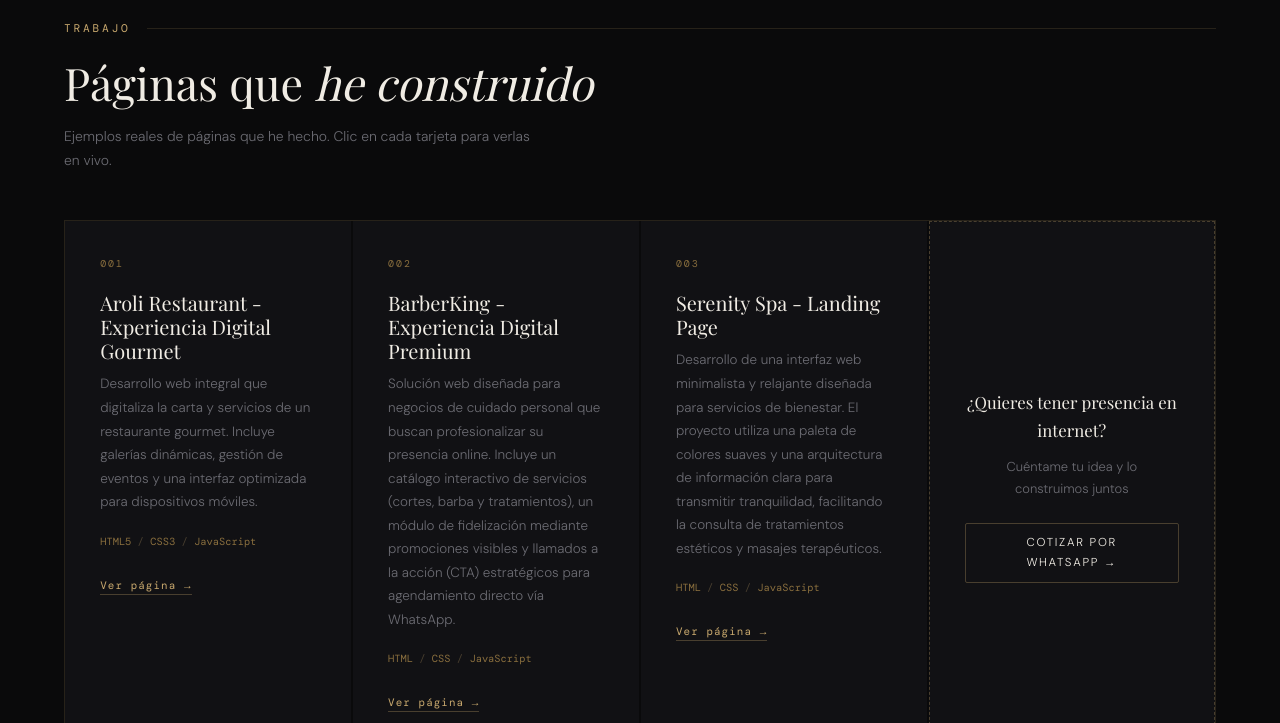
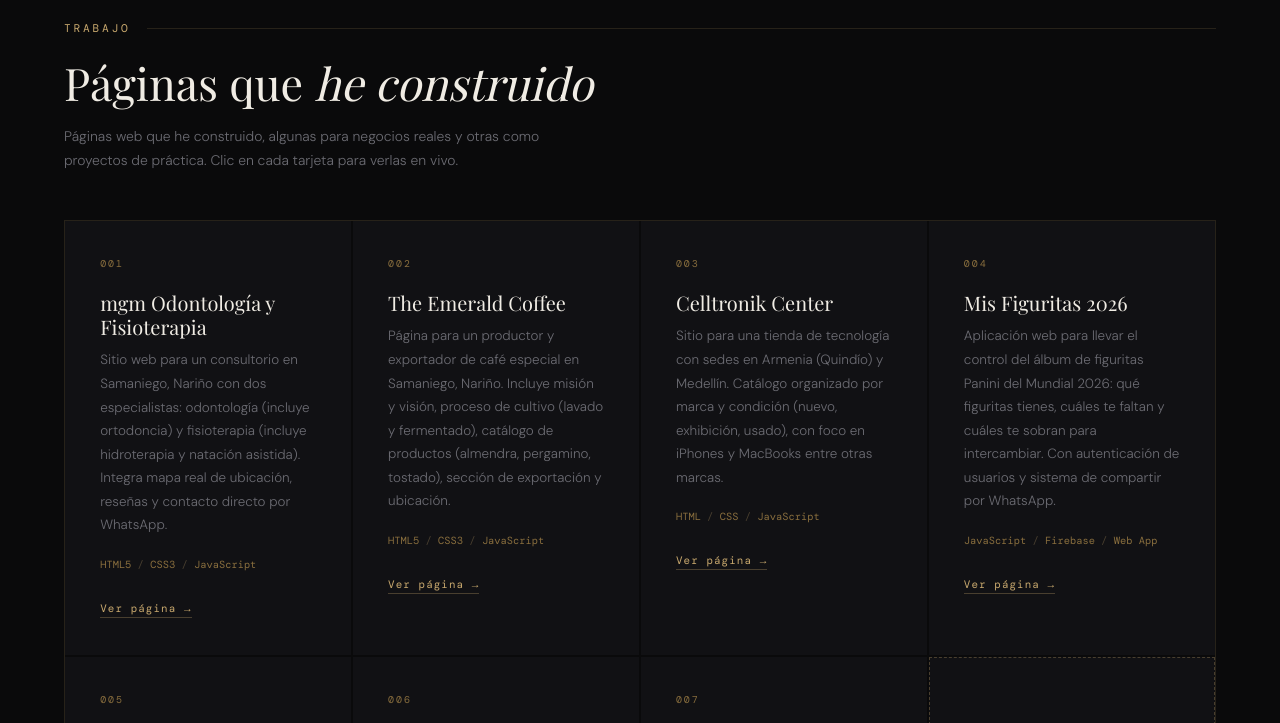
Before and after one commit to cristhian-sanchez/Portafolio, a plain HTML site: page index.html in a window 1280 px wide. Shown: the part 1880-2603 px from the top of the page. Drawn offline with nearby package versions, Linux system fonts and the light colour scheme; a web font is replaced by a local one.

Commit message:
Add files via upload

```diff
--- a/index.html
+++ b/index.html
@@ -3,7 +3,11 @@
 <head>
 <meta charset="UTF-8">
 <meta name="viewport" content="width=device-width, initial-scale=1.0">
-<title>Cristhian Sánchez — Desarrollo Web</title>
+<title>Cristhian Sánchez — Desarrollo Web en Pasto, Colombia</title>
+<meta name="description" content="Desarrollador web freelance en Pasto, Nariño. Construyo páginas web modernas, rápidas y a medida para negocios y emprendedores. Sitios reales entregados, precios claros en COP.">
+<meta property="og:title" content="Cristhian Sánchez — Desarrollo Web">
+<meta property="og:description" content="Páginas web modernas y a medida para negocios en Colombia. Mira los sitios que he construido.">
+<meta property="og:type" content="website">
 <link rel="preconnect" href="https://fonts.googleapis.com">
 <link href="https://fonts.googleapis.com/css2?family=Playfair+Display:ital,wght@0,400;0,700;1,400&family=DM+Sans:wght@300;400;500&family=DM+Mono:wght@400;500&display=swap" rel="stylesheet">
 <link rel="stylesheet" href="style.css">
@@ -48,7 +52,7 @@
     <div class="about-text">
       <p>
         Soy <strong>Cristhian David Sánchez Linares</strong>, tengo 18 años y estoy
-        cursando segundo semestre de <strong>Ingeniería de Software en la UCC</strong>, Pasto.
+        cursando tercer semestre de <strong>Ingeniería de Software en la UCC</strong>, Pasto.
         Llevo un año construyendo páginas web y cada proyecto me enseña algo nuevo.
       </p>
       <p>
@@ -71,7 +75,7 @@
         <div class="stat-label">Año creando páginas web</div>
       </div>
       <div class="stat">
-        <div class="stat-num">2°</div>
+        <div class="stat-num">3°</div>
         <div class="stat-label">Semestre Ing. Software UCC</div>
       </div>
       <div class="stat">
@@ -79,8 +83,8 @@
         <div class="stat-label">Tiempo de respuesta</div>
       </div>
       <div class="stat">
-        <div class="stat-num">100%</div>
-        <div class="stat-label">Compromiso con tu proyecto</div>
+        <div class="stat-num">7</div>
+        <div class="stat-label">Páginas web construidas</div>
       </div>
     </div>
   </div>
@@ -106,14 +110,67 @@
 <section id="projects">
   <div class="section-label">Trabajo</div>
   <h2>Páginas que <em>he construido</em></h2>
-  <p style="color:var(--muted); font-size:0.87rem; margin-top:0.3rem; max-width:480px; line-height:1.7;">
-    Ejemplos reales de páginas que he hecho. Clic en cada tarjeta para verlas en vivo.
+  <p style="color:var(--muted); font-size:0.87rem; margin-top:0.3rem; max-width:520px; line-height:1.7;">
+    Páginas web que he construido, algunas para negocios reales y otras como proyectos de práctica.
+    Clic en cada tarjeta para verlas en vivo.
   </p>
 
   <div class="projects-grid">
 
+    <a href="https://cristhian-sanchez.github.io/mgmodontofisio/" target="_blank" class="project-card">
+      <div class="project-num">001</div>
+      <div class="project-title">mgm Odontología y Fisioterapia</div>
+      <p class="project-desc">Sitio web para un consultorio en Samaniego, Nariño con dos especialistas: odontología (incluye ortodoncia) y fisioterapia (incluye hidroterapia y natación asistida). Integra mapa real de ubicación, reseñas y contacto directo por WhatsApp.</p>
+      <div class="project-tags">
+        <span class="project-tag">HTML5</span>
+        <span class="project-tag">CSS3</span>
+        <span class="project-tag">JavaScript</span>
+      </div>
+      <span class="project-link-btn">Ver página →</span>
+      <span class="project-arrow">↗</span>
+    </a>
+
+    <a href="https://cristhian-sanchez.github.io/The-Emerald-Coffee/" target="_blank" class="project-card">
+      <div class="project-num">002</div>
+      <div class="project-title">The Emerald Coffee</div>
+      <p class="project-desc">Página para un productor y exportador de café especial en Samaniego, Nariño. Incluye misión y visión, proceso de cultivo (lavado y fermentado), catálogo de productos (almendra, pergamino, tostado), sección de exportación y ubicación.</p>
+      <div class="project-tags">
+        <span class="project-tag">HTML5</span>
+        <span class="project-tag">CSS3</span>
+        <span class="project-tag">JavaScript</span>
+      </div>
+      <span class="project-link-btn">Ver página →</span>
+      <span class="project-arrow">↗</span>
+    </a>
+
+    <a href="https://cristhian-sanchez.github.io/Celltronik/" target="_blank" class="project-card">
+      <div class="project-num">003</div>
+      <div class="project-title">Celltronik Center</div>
+      <p class="project-desc">Sitio para una tienda de tecnología con sedes en Armenia (Quindío) y Medellín. Catálogo organizado por marca y condición (nuevo, exhibición, usado), con foco en iPhones y MacBooks entre otras marcas.</p>
+      <div class="project-tags">
+        <span class="project-tag">HTML</span>
+        <span class="project-tag">CSS</span>
+        <span class="project-tag">JavaScript</span>
+      </div>
+      <span class="project-link-btn">Ver página →</span>
+      <span class="project-arrow">↗</span>
+    </a>
+
+    <a href="https://misfiguritas2026.online/" target="_blank" class="project-card">
+      <div class="project-num">004</div>
+      <div class="project-title">Mis Figuritas 2026</div>
+      <p class="project-desc">Aplicación web para llevar el control del álbum de figuritas Panini del Mundial 2026: qué figuritas tienes, cuáles te faltan y cuáles te sobran para intercambiar. Con autenticación de usuarios y sistema de compartir por WhatsApp.</p>
+      <div class="project-tags">
+        <span class="project-tag">JavaScript</span>
+        <span class="project-tag">Firebase</span>
+        <span class="project-tag">Web App</span>
+      </div>
+      <span class="project-link-btn">Ver página →</span>
+      <span class="project-arrow">↗</span>
+    </a>
+
     <a href="https://cristhian-sanchez.github.io/Aroli-Restaurant-/" target="_blank" class="project-card">
-      <div class="project-num">001</div>
+      <div class="project-num">005</div>
       <div class="project-title">Aroli Restaurant - Experiencia Digital Gourmet</div>
       <p class="project-desc">Desarrollo web integral que digitaliza la carta y servicios de un restaurante gourmet. Incluye galerías dinámicas, gestión de eventos y una interfaz optimizada para dispositivos móviles.</p>
       <div class="project-tags">
@@ -126,7 +183,7 @@
     </a>
 
     <a href="https://cristhian-sanchez.github.io/Barberia/" target="_blank" class="project-card">
-      <div class="project-num">002</div>
+      <div class="project-num">006</div>
       <div class="project-title">BarberKing - Experiencia Digital Premium</div>
       <p class="project-desc">Solución web diseñada para negocios de cuidado personal que buscan profesionalizar su presencia online. Incluye un catálogo interactivo de servicios (cortes, barba y tratamientos), un módulo de fidelización mediante promociones visibles y llamados a la acción (CTA) estratégicos para agendamiento directo vía WhatsApp.</p>
       <div class="project-tags">
@@ -139,7 +196,7 @@
     </a>
 
     <a href="https://cristhian-sanchez.github.io/Spa/" target="_blank" class="project-card">
-      <div class="project-num">003</div>
+      <div class="project-num">007</div>
       <div class="project-title">Serenity Spa - Landing Page</div>
       <p class="project-desc">Desarrollo de una interfaz web minimalista y relajante diseñada para servicios de bienestar. El proyecto utiliza una paleta de colores suaves y una arquitectura de información clara para transmitir tranquilidad, facilitando la consulta de tratamientos estéticos y masajes terapéuticos.</p>
       <div class="project-tags">
@@ -354,6 +411,6 @@
   <p>Hecho con dedicación desde Pasto, Colombia 🇨🇴</p>
 </footer>
 
-<script src="main.js"></script>
+<script src="script.js"></script>
 </body>
 </html>
--- a/script.js
+++ b/script.js
@@ -1,3 +1,4 @@
+
 // Scroll reveal animation
 const observer = new IntersectionObserver((entries) => {
   entries.forEach(e => {
```
